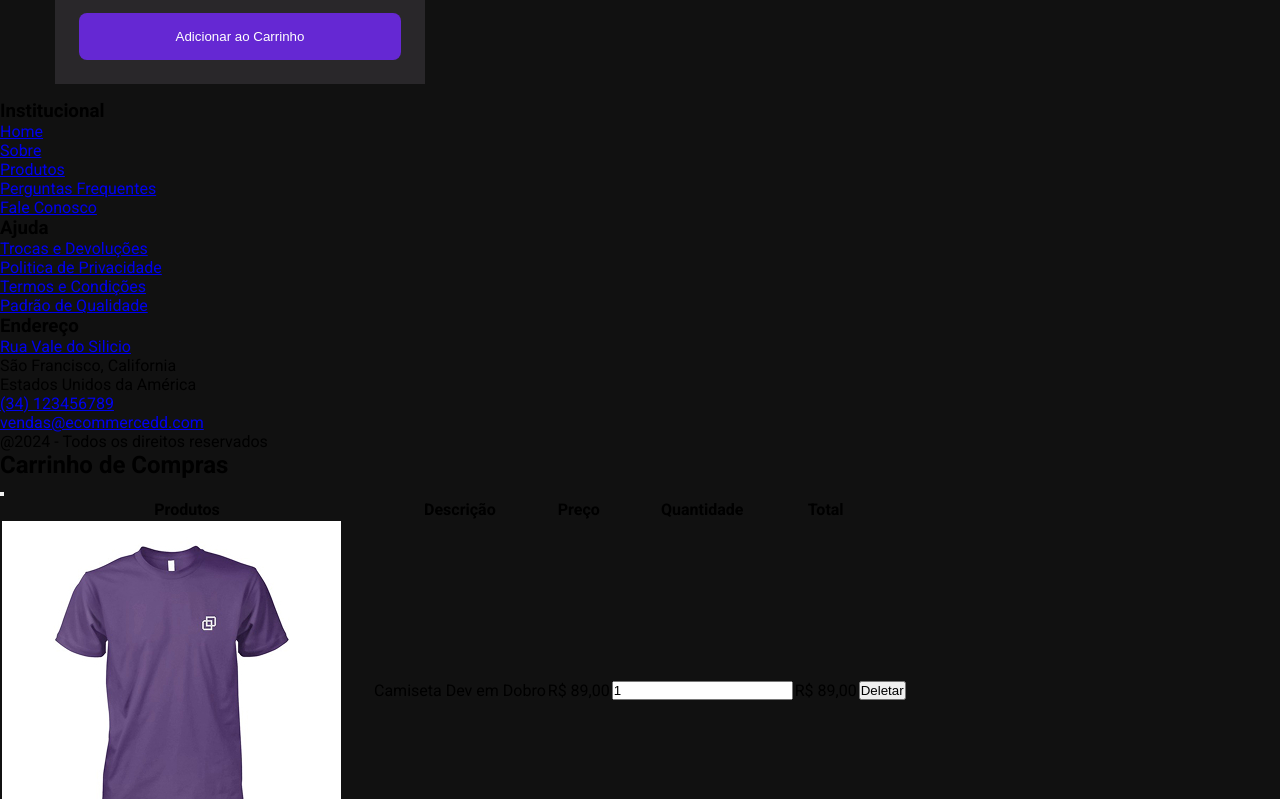
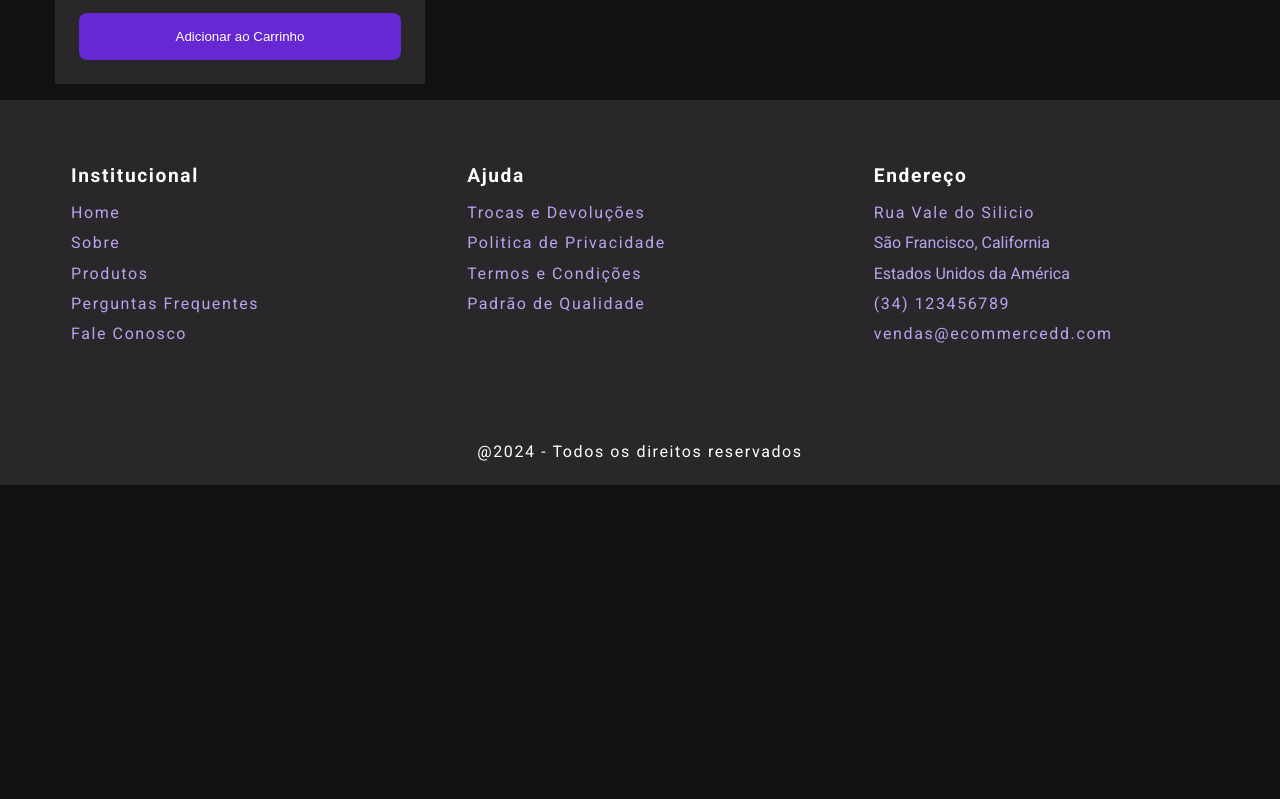
Before and after one commit to Camillozzi/Projeto---Ecommerce, a plain HTML site: page index.html in a window 1280 px wide. Shown: the part 2001-2800 px from the top of the page. After the commit the page ends 2486 px from the top, so only its background shows below. Drawn offline with nearby package versions, Linux system fonts and the light colour scheme.

Commit message:
estiliza o rodape do site

```diff
--- a/css/base.css
+++ b/css/base.css
@@ -5,6 +5,7 @@
     --cor-primaria-hover: #834de8;
     --cor-cinza-escura: #29272a;
     --cor-cinza-clara: #EDEDED;
+    --cor-roxa-clara: #bca2ed;
 
 }
 
--- /dev/null
+++ b/css/rodape.css
@@ -0,0 +1,62 @@
+.rodape {
+    grid-area: footer;
+    background-color: var(--cor-cinza-escura);
+
+}
+
+.rodape .container {
+    display: flex;
+    flex-direction: column;
+    gap: 1rem;
+    padding: 1.5rem;
+}
+
+.rodape nav h3 {
+    color: var(--cor-neutra-clara);
+    font-size: 1.2rem;
+    letter-spacing: 0.1rem;
+    margin-bottom: 1rem;
+}
+
+.rodape nav ul li {
+    margin-bottom: 0.7rem;
+    color: var(--cor-roxa-clara);
+}
+
+.rodape nav a {
+    color: var(--cor-roxa-clara);
+    letter-spacing: 0.1rem;
+    transition: color 0.3s ease-in-out;
+    text-decoration: none;
+}
+
+.rodape nav a:hover {
+    color: var(--cor-neutra-clara);
+}
+
+.rodape .copyright p {
+    background-color: var(--cor-cinza-escura);
+    color: var(--cor-neutra-clara);
+    text-align: center;
+    padding: 1.5rem;
+    letter-spacing: 0.1rem;
+}
+
+
+@media (min-width: 1024px) {
+    .rodape .container {
+        flex-direction: row;
+        width: 100%;
+        gap: 13rem;
+        padding: 4rem 1rem;
+    }
+}
+
+    @media(min-width: 1120px){
+        .rodape .container {
+            width: 1170px;
+            margin: 0 auto;
+
+        }
+    }
+    .
--- a/index.html
+++ b/index.html
@@ -14,6 +14,7 @@
     <link rel="stylesheet" href="css/base.css">
     <link rel="stylesheet" href="css/cabecalho.css">
     <link rel="stylesheet" href="css/produtos.css">
+    <link rel="stylesheet" href="css/rodape.css">
 </head>
 
 <body>
@@ -86,7 +87,8 @@
                         <span class="preco">R$: 89,00</span>
                         <button class="adicionar-ao-carrinho">Adicionar ao Carrinho</button>
                     </div>
-                </li> <li>
+                </li>
+                <li>
                     <figure>
                         <img src="./assets/imagens/caneca_devemdobro.jpg" alt="Camiseta Roxa">
                         <figcaption>Caneca Dev em Dobro - Roxa</figcaption>
@@ -97,7 +99,8 @@
                         <span class="preco">R$: 89,00</span>
                         <button class="adicionar-ao-carrinho">Adicionar ao Carrinho</button>
                     </div>
-                </li> <li>
+                </li>
+                <li>
                     <figure>
                         <img src="./assets/imagens/caneca_devemdobro.jpg" alt="Camiseta Roxa">
                         <figcaption>Caneca Dev em Dobro - Roxa</figcaption>
@@ -108,7 +111,8 @@
                         <span class="preco">R$: 89,00</span>
                         <button class="adicionar-ao-carrinho">Adicionar ao Carrinho</button>
                     </div>
-                </li> <li>
+                </li>
+                <li>
                     <figure>
                         <img src="./assets/imagens/caneca_devemdobro.jpg" alt="Camiseta Roxa">
                         <figcaption>Caneca Dev em Dobro - Roxa</figcaption>
@@ -119,7 +123,8 @@
                         <span class="preco">R$: 89,00</span>
                         <button class="adicionar-ao-carrinho">Adicionar ao Carrinho</button>
                     </div>
-                </li> <li>
+                </li>
+                <li>
                     <figure>
                         <img src="./assets/imagens/caneca_devemdobro.jpg" alt="Camiseta Roxa">
                         <figcaption>Caneca Dev em Dobro - Roxa</figcaption>
@@ -134,7 +139,8 @@
             </ul>
         </section>
     </main>
-    <footer>
+    <footer class="rodape">
+        <div class="container">
             <nav>
                 <h3>Institucional</h3>
                 <ul>
@@ -164,23 +170,24 @@
                     <li><a href="#">vendas@ecommercedd.com</a></li>
                 </ul>
             </nav>
-        <div>
+        </div>
+        <div class="copyright">
             <p>@2024 - Todos os direitos reservados</p>
         </div>
     </footer>
 
-    <!-- [1] -->
-    <div id="modal-1" class="modal" aria-hidden="true">
-        <!-- [2] -->
+
+    <!-- <div id="modal-1" class="modal" aria-hidden="true">
+
         <div tabindex="-1" data-micromodal-close>
-            <!-- [3] -->
+
             <div role="dialog" aria-modal="true" aria-labelledby="modal-1-title">
 
                 <header>
                     <h2 id="modal-1-title">
                         Carrinho de Compras
                     </h2>
-                    <!-- [4] -->
+
                     <button aria-label="Close modal" data-micromodal-close></button>
                 </header>
 
@@ -227,7 +234,7 @@
 
             </div>
         </div>
-    </div>
+    </div> -->
 
     <script src=https://unpkg.com/micromodal/dist/micromodal.min.js></script>
 </body>
```
Lines whose indentation alone changed are shown as unchanged.
